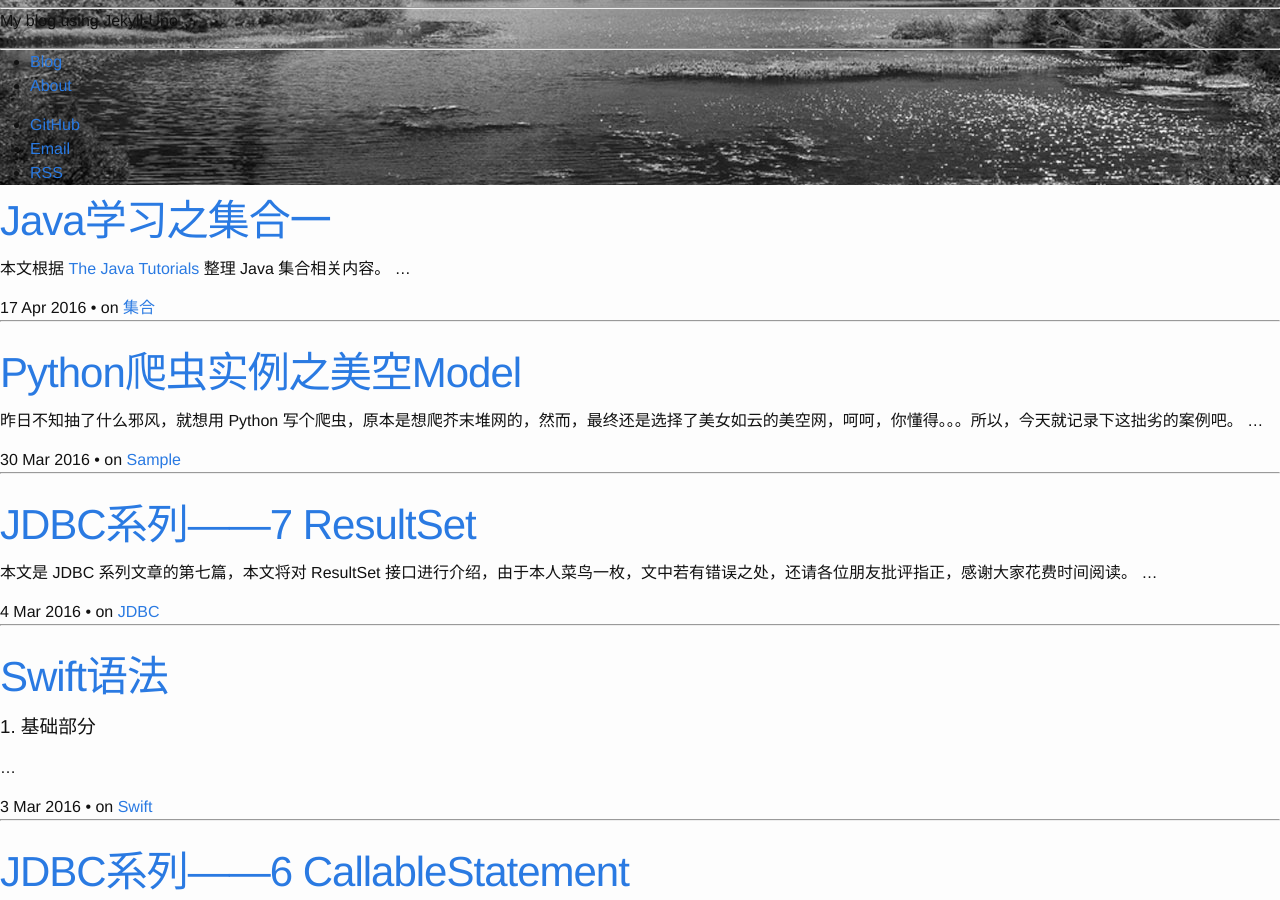
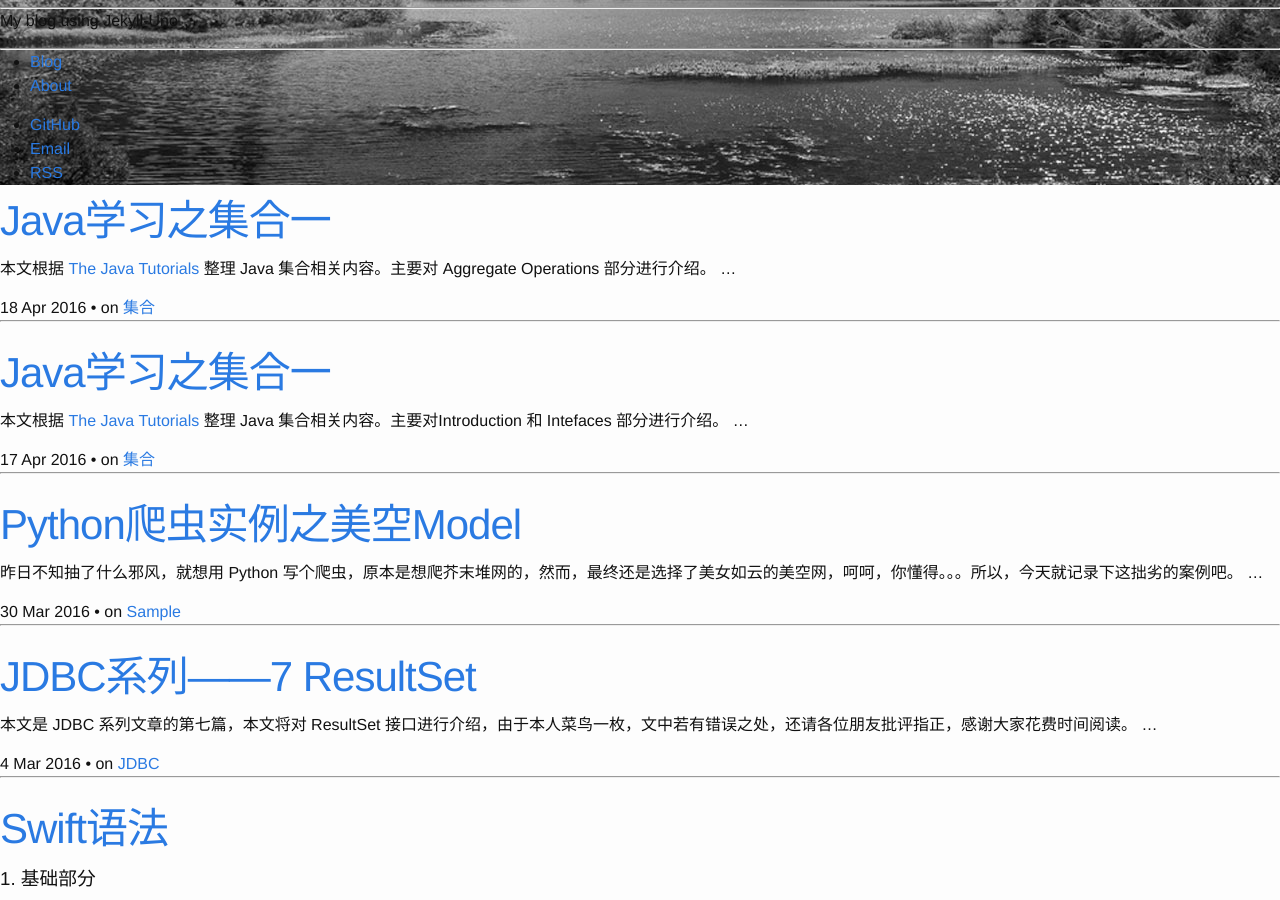
Before and after one commit to fengzhongshuang/fengzhongshuang.github.io, a Jekyll site: the page built from index.html, in a window 1280 px wide and 900 px high, scrolled down 568 px. Built offline with Jekyll 4.4.1, drawn with Linux system fonts in a browser that asks for light colours; nearby versions of some CDN libraries; the list of posts is cut into pages by our own code; some of the changed lines change nothing that is shown.

Commit message:
new post

```diff
--- a/_posts/2016-04-17-java-collections-1.markdown
+++ b/_posts/2016-04-17-java-collections-1.markdown
@@ -5,7 +5,7 @@ categories: [Java]
 tags: [集合]
 ---
 
-本文根据 [The Java Tutorials](http://docs.oracle.com/javase/tutorial/) 整理 Java 集合相关内容。
+本文根据 [The Java Tutorials](http://docs.oracle.com/javase/tutorial/) 整理 Java 集合相关内容。主要对Introduction 和 Intefaces 部分进行介绍。
 
 ### 一、简介
 
--- /dev/null
+++ b/_posts/2016-04-18-java-collections-2.markdown
@@ -0,0 +1,44 @@
+---
+title:  "Java学习之集合一"
+summary:  Java集合
+categories: [Java]
+tags: [集合]
+---
+
+本文根据 [The Java Tutorials](http://docs.oracle.com/javase/tutorial/) 整理 Java 集合相关内容。主要对 Aggregate Operations 部分进行介绍。
+
+
+### 一、聚合函数
+要更好的使用聚合函数，需要先对Java的 `Lambda表达式` 和 `方法引用` 有一定的了解。本文将略过这两部分内容，在后面的文章中进行介绍。
+
+**1. 管道和流**
+管道指一系列的聚合操作。它包括以下三个部分：
+  * 一个数据源，可以是一个集合、数组、生成器或I/O通道。
+  * 0个或多个中间操作
+  * 1个终止操作
+
+**2. 聚合函数和迭代器的区别**
+  * 聚合函数使用内部迭代，使用内部迭代时，应用程序仅决定要迭代的数据集，具体的迭代实现由JDK完成，而使用外部迭代，两个方面都由应用程序决定。外部迭代仅限于集合，而内部迭代没有限制，并且可以充分利用并行计算的优势。
+  * 通过流来处理数据
+  * 支持函数行为作为参数
+
+### 二、Reduction
+Reduction操作是指那些通过组装流中数据来返回一个值的终止函数，例如 `average, sum, min, max, and count`。
+
+**Stream.reduce 方法**
+
+该方法接收两个参数：
+  * identity，它既是reduce操作的初始值，也是流中无数据的默认返回值。
+  * accumulator，累加器包含两个参数，前面部分的reduce结果和下一个要处理的元素
+
+**Stream.collect 方法**
+
+该方法接收三个参数：
+  * supplier，它是一个创建新实例的工厂方法，该实例作为结果的容器。
+  * accumulator，将流元素组装到结果容器中的方法。
+  * combiner，接收两个结果容器，并合并它们的内容的方法
+accumulator 和 combiner 不能有返回值
+### 三、Parallelism
+并行计算是将一个问题分解为多个子问题，然后同时对每个子问题进行处理，然后将处理的结果合并起来的方式。并行计算需要注意多线程问题。然而聚合操作和并行流能够使非线程安全的集合实现并行性。
+
+在进行并行计算时需要使用 `parallelStream()`，还有专门用于并行的操作。
```
